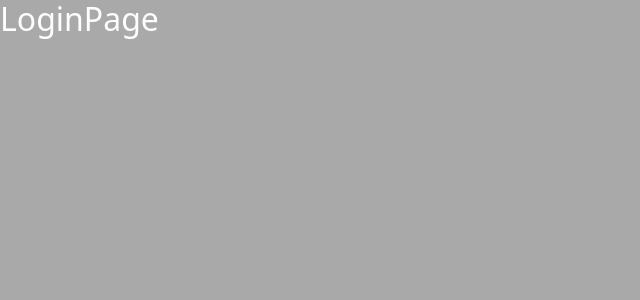
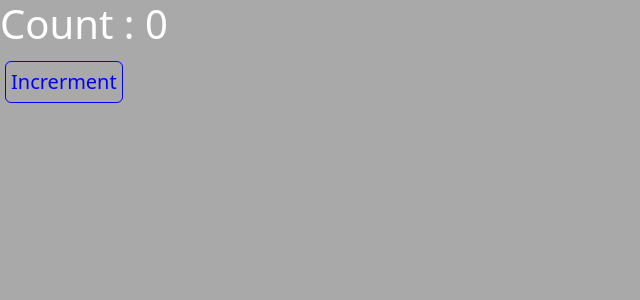
Before and after one commit to dipu157/React_Learning, a React (Create React App) app in the folder react-anis/: page / in a window 1280 px wide. Shown: the top 300 px of the page, without its empty margins (0-640 px from the left). Built offline with nearby package versions, Linux system fonts and the light colour scheme.

Commit message:
state, useState use

```diff
--- a/react-anis/src/App.js
+++ b/react-anis/src/App.js
@@ -1,13 +1,12 @@
 import React from 'react';
 import 'bootstrap/dist/css/bootstrap.min.css';
-import ConditionalRendering from './components/Conditional_Rendering';
+import Index2 from './components/Hooks_UseState/Index2';
 
 
 function App() {
 
     return <div>
-        <ConditionalRendering />
-
+        <Index2 />
     </div>
 }
 
--- /dev/null
+++ b/react-anis/src/components/Hooks_UseState/Index2.js
@@ -0,0 +1,17 @@
+import React, { useState } from 'react'
+
+export default function Index2() {
+
+
+    const [count, setCount] = useState(0);
+    const handleIncrement = () => {
+        setCount(count+1);
+    }
+
+  return (
+    <div>
+        <h1>Count : {count}</h1>
+        <button className='btn' onClick={handleIncrement}>Increrment</button>
+    </div>
+  )
+}
```
Also changed, not shown: react-anis/src/components/Hooks_UseState/Index1.js (added, +31 -0 lines).
